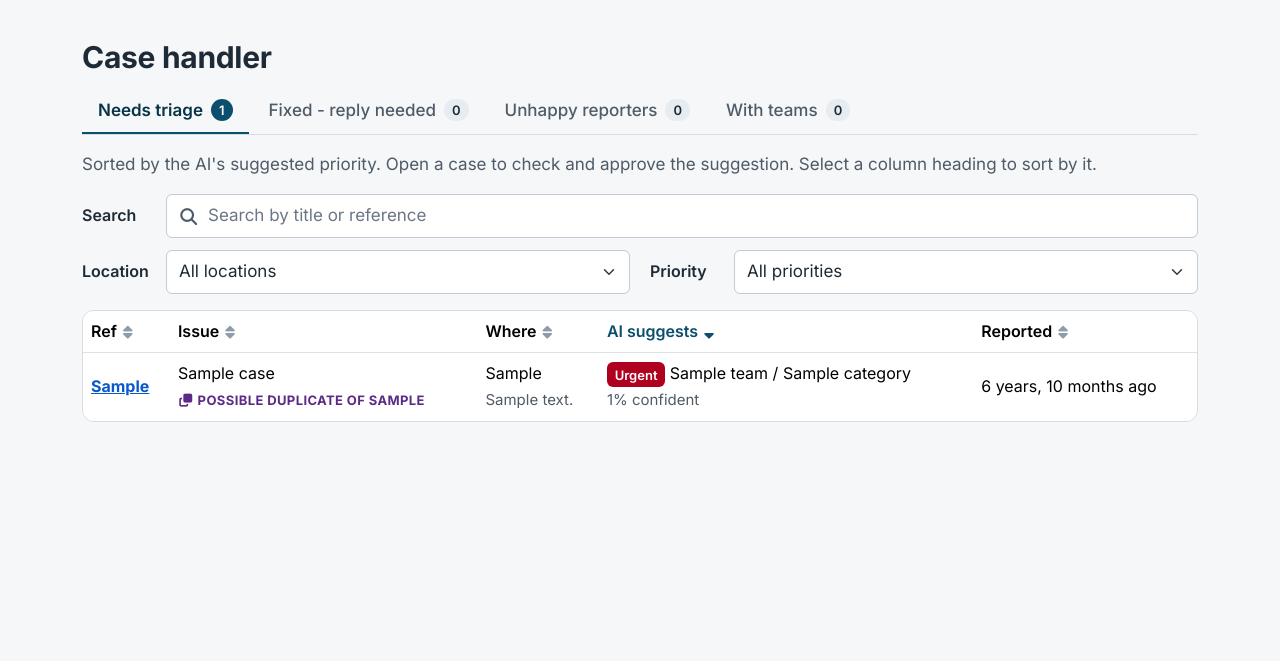
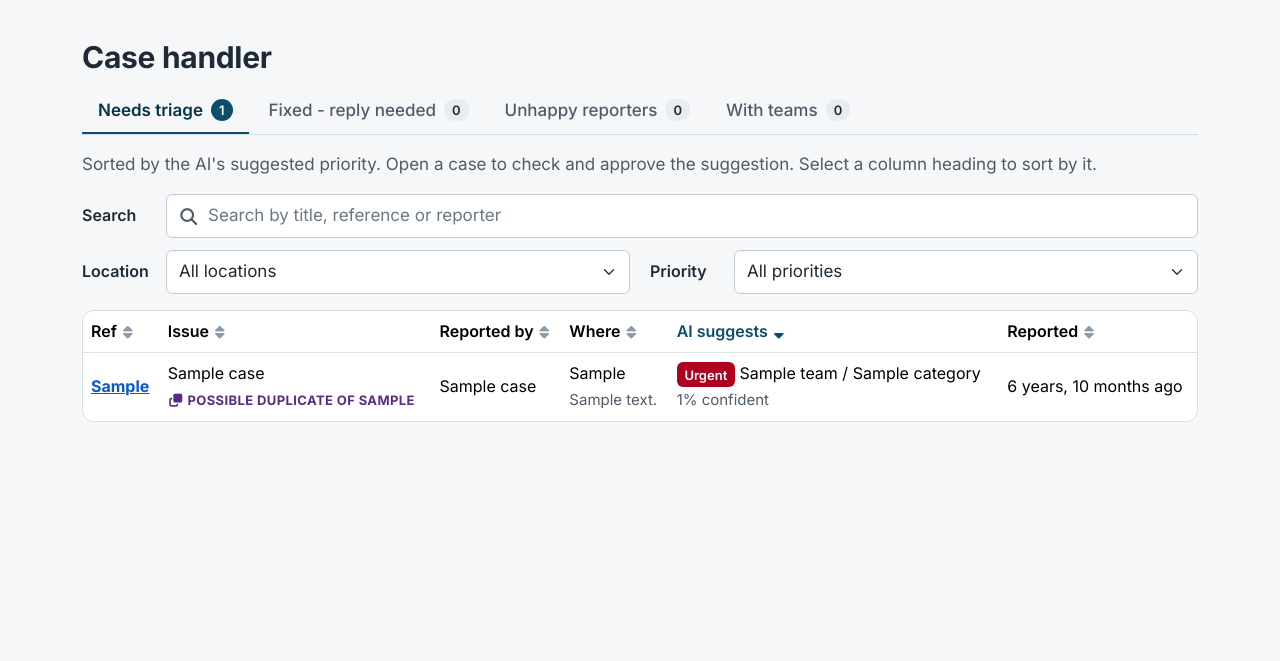
Before and after one commit to ctr-code/fix-it-at-work, a Django app: page /triage/ in a window 1280 px wide. Shown: the part 65-726 px from the top of the page. Run offline with Django 5.2, Linux system fonts and the light colour scheme; a user stored in the database is signed in; tables that the repository leaves empty hold one stand-in row (values such as "Sample post"); some libraries are stand-ins or nearby versions.

Commit message:
Show who reported each case in the Case queue
Add a "Reported by" column to the Needs triage, Fixed - reply needed and
With teams tabs, and let their search boxes find cases by reporter name.

Co-Authored-By: Claude Opus 5.5 <noreply@anthropic.com>

```diff
--- a/cases/templates/cases/triage_queue.html
+++ b/cases/templates/cases/triage_queue.html
@@ -43,8 +43,8 @@ when the text shown isn't what should be sorted (priorities, dates, scores).
             <label for="triage-search" class="sort-bar-label">Search</label>
             <div class="search-box">
                 <i class="fa-solid fa-magnifying-glass" aria-hidden="true"></i>
-                <input type="search" id="triage-search" class="form-control" placeholder="Search by title or reference"
-                       autocomplete="off" spellcheck="false" data-search-rows="#triage tbody" data-search-key="title ref" data-search-label="titles or references">
+                <input type="search" id="triage-search" class="form-control" placeholder="Search by title, reference or reporter"
+                       autocomplete="off" spellcheck="false" data-search-rows="#triage tbody" data-search-key="title ref reporter" data-search-label="titles, references or reporters">
             </div>
         </div>
         <div class="sort-bar-field">
@@ -69,20 +69,22 @@ when the text shown isn't what should be sorted (priorities, dates, scores).
             <thead><tr>
                 <th scope="col" data-sort="text">{% include "cases/_sort_button.html" with label="Ref" %}</th>
                 <th scope="col" data-sort="text">{% include "cases/_sort_button.html" with label="Issue" %}</th>
+                <th scope="col" data-sort="text">{% include "cases/_sort_button.html" with label="Reported by" %}</th>
                 <th scope="col" data-sort="text">{% include "cases/_sort_button.html" with label="Where" %}</th>
                 <th scope="col" data-sort="priority" aria-sort="descending">{% include "cases/_sort_button.html" with label="AI suggests" %}</th>
                 <th scope="col" data-sort="date" data-sort-asc="waiting longest first" data-sort-desc="most recent first">{% include "cases/_sort_button.html" with label="Reported" %}</th>
             </tr></thead>
             <tbody>
             {% for c in new_cases %}
-            <tr data-title="{{ c.title }}" data-ref="{{ c.reference }}" data-priority="{% include 'cases/_priority_rank.html' with p=c.ai_priority %}" data-building="{{ c.building }}">
+            <tr data-title="{{ c.title }}" data-ref="{{ c.reference }}" data-reporter="{{ c.reporter_name }}" data-priority="{% include 'cases/_priority_rank.html' with p=c.ai_priority %}" data-building="{{ c.building }}">
                 <td><a href="{% url 'triage_case' c.reference %}" class="fw-bold">{{ c.reference }}</a></td>
                 <td data-label="Issue" data-sort-value="{{ c.title }}">{{ c.title }}{% if c.ai_duplicate_candidate %}<br><span class="small ai-label"><i class="fa-solid fa-clone" aria-hidden="true"></i> Possible duplicate of {{ c.ai_duplicate_candidate.reference }}</span>{% endif %}</td>
+                <td data-label="Reported by" data-sort-value="{{ c.reporter_name }}">{{ c.reporter_name|default:"-" }}</td>
                 <td data-label="Where" data-sort-value="{{ c.building }} {{ c.location_detail }}">{{ c.building }}<br><span class="small text-muted">{{ c.location_detail }}</span></td>
                 <td data-label="AI suggests" data-sort-value="{% include 'cases/_priority_rank.html' with p=c.ai_priority %}">{% include "cases/_pri.html" with p=c.ai_priority %} {% if c.ai_category %}{{ c.ai_category.default_team }} / {{ c.ai_category }}{% else %}No suggestion{% endif %}<br><span class="small text-muted">{{ c.ai_confidence }}% confident</span></td>
                 <td data-label="Reported" data-sort-value="{{ c.date_reported|date:'c' }}"><time datetime="{{ c.date_reported|date:'c' }}">{{ c.date_reported|timesince }} ago</time></td>
             </tr>
-            {% empty %}<tr><td colspan="5" class="p-3">Nothing waiting. Nice.</td></tr>{% endfor %}
+            {% empty %}<tr><td colspan="6" class="p-3">Nothing waiting. Nice.</td></tr>{% endfor %}
             </tbody>
         </table>
     </div>
@@ -99,8 +101,8 @@ when the text shown isn't what should be sorted (priorities, dates, scores).
             <label for="reply-search" class="sort-bar-label">Search</label>
             <div class="search-box">
                 <i class="fa-solid fa-magnifying-glass" aria-hidden="true"></i>
-                <input type="search" id="reply-search" class="form-control" placeholder="Search by title or reference"
-                       autocomplete="off" spellcheck="false" data-search-rows="#reply tbody" data-search-key="title ref" data-search-label="titles or references">
+                <input type="search" id="reply-search" class="form-control" placeholder="Search by title, reference or reporter"
+                       autocomplete="off" spellcheck="false" data-search-rows="#reply tbody" data-search-key="title ref reporter" data-search-label="titles, references or reporters">
             </div>
         </div>
         <div class="sort-bar-field">
@@ -125,15 +127,16 @@ when the text shown isn't what should be sorted (priorities, dates, scores).
             <thead><tr>
                 <th scope="col" data-sort="text">{% include "cases/_sort_button.html" with label="Ref" %}</th>
                 <th scope="col" data-sort="text">{% include "cases/_sort_button.html" with label="Issue" %}</th>
+                <th scope="col" data-sort="text">{% include "cases/_sort_button.html" with label="Reported by" %}</th>
                 <th scope="col" data-sort="text">{% include "cases/_sort_button.html" with label="Team" %}</th>
                 <th scope="col" data-sort="text">{% include "cases/_sort_button.html" with label="Language" %}</th>
                 <th scope="col"><span class="visually-hidden">Action</span></th>
             </tr></thead>
             <tbody>
             {% for c in awaiting_reply %}
-            <tr data-title="{{ c.title }}" data-ref="{{ c.reference }}" data-team="{{ c.assigned_team.name|default:'' }}" data-language="{{ c.preferred_language }}"><td><a href="{% url 'case_detail' c.reference %}">{{ c.reference }}</a></td><td data-label="Issue">{{ c.title }}</td><td data-label="Team">{{ c.assigned_team }}</td><td data-label="Language">{{ c.get_preferred_language_display }}</td>
+            <tr data-title="{{ c.title }}" data-ref="{{ c.reference }}" data-reporter="{{ c.reporter_name }}" data-team="{{ c.assigned_team.name|default:'' }}" data-language="{{ c.preferred_language }}"><td><a href="{% url 'case_detail' c.reference %}">{{ c.reference }}</a></td><td data-label="Issue">{{ c.title }}</td><td data-label="Reported by" data-sort-value="{{ c.reporter_name }}">{{ c.reporter_name|default:"-" }}</td><td data-label="Team">{{ c.assigned_team }}</td><td data-label="Language">{{ c.get_preferred_language_display }}</td>
                 <td class="card-action"><a class="btn btn-sm btn-primary" href="{% url 'outcome_letter' c.reference %}">Review AI letter</a></td></tr>
-            {% empty %}<tr><td colspan="5" class="p-3">No replies waiting.</td></tr>{% endfor %}
+            {% empty %}<tr><td colspan="6" class="p-3">No replies waiting.</td></tr>{% endfor %}
             </tbody>
         </table>
     </div>
@@ -195,8 +198,8 @@ when the text shown isn't what should be sorted (priorities, dates, scores).
             <label for="teams-search" class="sort-bar-label">Search</label>
             <div class="search-box">
                 <i class="fa-solid fa-magnifying-glass" aria-hidden="true"></i>
-                <input type="search" id="teams-search" class="form-control" placeholder="Search by title or reference"
-                       autocomplete="off" spellcheck="false" data-search-rows="#teams tbody" data-search-key="title ref" data-search-label="titles or references">
+                <input type="search" id="teams-search" class="form-control" placeholder="Search by title, reference or reporter"
+                       autocomplete="off" spellcheck="false" data-search-rows="#teams tbody" data-search-key="title ref reporter" data-search-label="titles, references or reporters">
             </div>
         </div>
         <div class="sort-bar-field">
@@ -229,16 +232,17 @@ when the text shown isn't what should be sorted (priorities, dates, scores).
             <thead><tr>
                 <th scope="col" data-sort="text">{% include "cases/_sort_button.html" with label="Ref" %}</th>
                 <th scope="col" data-sort="text">{% include "cases/_sort_button.html" with label="Issue" %}</th>
+                <th scope="col" data-sort="text">{% include "cases/_sort_button.html" with label="Reported by" %}</th>
                 <th scope="col" data-sort="priority">{% include "cases/_sort_button.html" with label="Priority" %}</th>
                 <th scope="col" data-sort="text">{% include "cases/_sort_button.html" with label="Team / officer" %}</th>
                 <th scope="col" data-sort="date" aria-sort="ascending" data-sort-asc="due soonest first" data-sort-desc="due latest first">{% include "cases/_sort_button.html" with label="Due" %}</th>
             </tr></thead>
             <tbody>
             {% for c in in_flight %}
-            <tr data-title="{{ c.title }}" data-ref="{{ c.reference }}" data-priority="{% include 'cases/_priority_rank.html' with p=c.priority %}" data-team="{{ c.assigned_team.name|default:'' }}" data-officer="{{ c.assigned_officer.name|default:'-' }}"><td><a href="{% url 'case_detail' c.reference %}">{{ c.reference }}</a></td><td data-label="Issue">{{ c.title }}</td><td data-label="Priority" data-sort-value="{% include 'cases/_priority_rank.html' with p=c.priority %}">{% include "cases/_pri.html" with p=c.priority %}</td>
+            <tr data-title="{{ c.title }}" data-ref="{{ c.reference }}" data-reporter="{{ c.reporter_name }}" data-priority="{% include 'cases/_priority_rank.html' with p=c.priority %}" data-team="{{ c.assigned_team.name|default:'' }}" data-officer="{{ c.assigned_officer.name|default:'-' }}"><td><a href="{% url 'case_detail' c.reference %}">{{ c.reference }}</a></td><td data-label="Issue">{{ c.title }}</td><td data-label="Reported by" data-sort-value="{{ c.reporter_name }}">{{ c.reporter_name|default:"-" }}</td><td data-label="Priority" data-sort-value="{% include 'cases/_priority_rank.html' with p=c.priority %}">{% include "cases/_pri.html" with p=c.priority %}</td>
                 <td data-label="Team / officer" data-sort-value="{{ c.assigned_team|default:'' }} {{ c.assigned_officer.name|default:'' }}">{{ c.assigned_team }}<br><span class="small text-muted">{{ c.assigned_officer.name|default:"Unassigned" }}</span></td>
                 <td data-label="Due" data-sort-value="{{ c.sla_due|date:'c' }}" class="{% if c.is_overdue %}overdue{% endif %}">{{ c.sla_due|date:"D j M, H:i" }}{% if c.is_overdue %} (overdue){% endif %}</td></tr>
-            {% empty %}<tr><td colspan="5" class="p-3">None.</td></tr>{% endfor %}
+            {% empty %}<tr><td colspan="6" class="p-3">None.</td></tr>{% endfor %}
             </tbody>
         </table>
     </div>
```
Also changed, not shown: cases/tests.py (+25 -2 lines).
